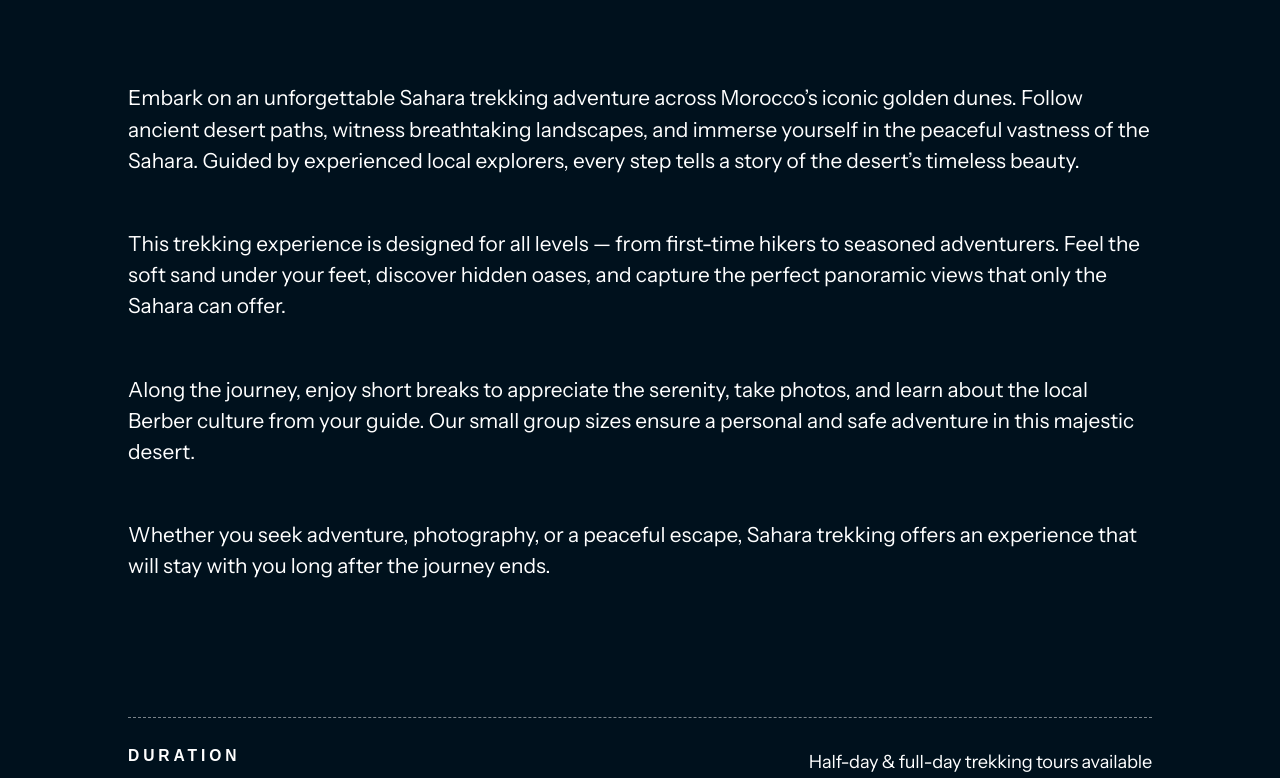
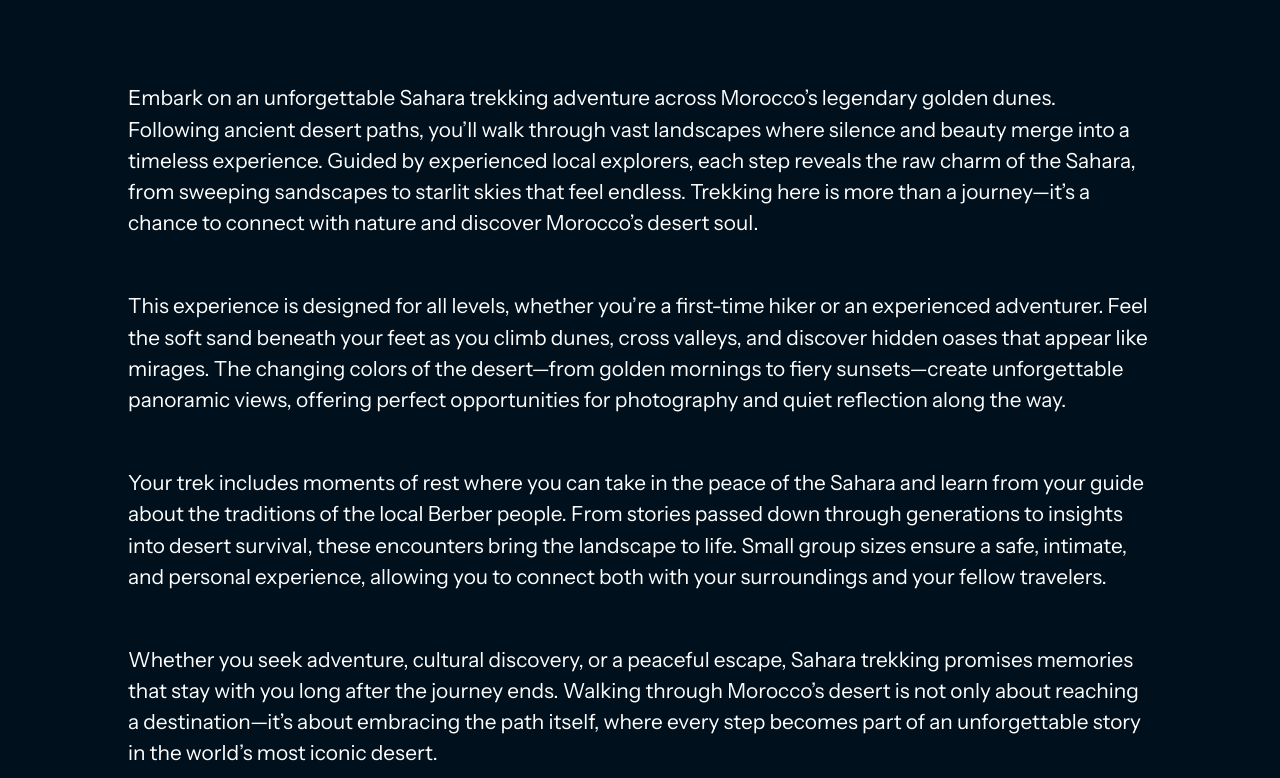
Before and after one commit to hamzaelbaz/halim-morocco-journeys, a website: page public/activities/sahara-trekking.html in a window 1280 px wide. Shown: the part 820-1598 px from the top of the page. Drawn offline with nearby package versions, Linux system fonts and the light colour scheme.

Commit message:
modify the files

```diff
--- a/public/activities/sahara-trekking.html
+++ b/public/activities/sahara-trekking.html
@@ -102,11 +102,15 @@
       <div class="dashed-line" ></div>
       <section class="activity-main-content">
         <div class="activity-description">
-          <p>Embark on an unforgettable Sahara trekking adventure across Morocco’s iconic golden dunes. Follow ancient desert paths, witness breathtaking landscapes, and immerse yourself in the peaceful vastness of the Sahara. Guided by experienced local explorers, every step tells a story of the desert’s timeless beauty.</p>
-          <p>This trekking experience is designed for all levels — from first-time hikers to seasoned adventurers. Feel the soft sand under your feet, discover hidden oases, and capture the perfect panoramic views that only the Sahara can offer.</p>
-          <p>Along the journey, enjoy short breaks to appreciate the serenity, take photos, and learn about the local Berber culture from your guide. Our small group sizes ensure a personal and safe adventure in this majestic desert.</p>
-          <p>Whether you seek adventure, photography, or a peaceful escape, Sahara trekking offers an experience that will stay with you long after the journey ends.</p>
-      </div>
+          <p>Embark on an unforgettable Sahara trekking adventure across Morocco’s legendary golden dunes. Following ancient desert paths, you’ll walk through vast landscapes where silence and beauty merge into a timeless experience. Guided by experienced local explorers, each step reveals the raw charm of the Sahara, from sweeping sandscapes to starlit skies that feel endless. Trekking here is more than a journey—it’s a chance to connect with nature and discover Morocco’s desert soul.</p>
+
+          <p>This experience is designed for all levels, whether you’re a first-time hiker or an experienced adventurer. Feel the soft sand beneath your feet as you climb dunes, cross valleys, and discover hidden oases that appear like mirages. The changing colors of the desert—from golden mornings to fiery sunsets—create unforgettable panoramic views, offering perfect opportunities for photography and quiet reflection along the way.</p>
+
+          <p>Your trek includes moments of rest where you can take in the peace of the Sahara and learn from your guide about the traditions of the local Berber people. From stories passed down through generations to insights into desert survival, these encounters bring the landscape to life. Small group sizes ensure a safe, intimate, and personal experience, allowing you to connect both with your surroundings and your fellow travelers.</p>
+
+          <p>Whether you seek adventure, cultural discovery, or a peaceful escape, Sahara trekking promises memories that stay with you long after the journey ends. Walking through Morocco’s desert is not only about reaching a destination—it’s about embracing the path itself, where every step becomes part of an unforgettable story in the world’s most iconic desert.</p>
+        </div>
+
       <div class="activity-time">
           <div>
               <h2>DURATION</h2>
```
Also changed, not shown: public/activities/surfing.html (+9 -5 lines).
